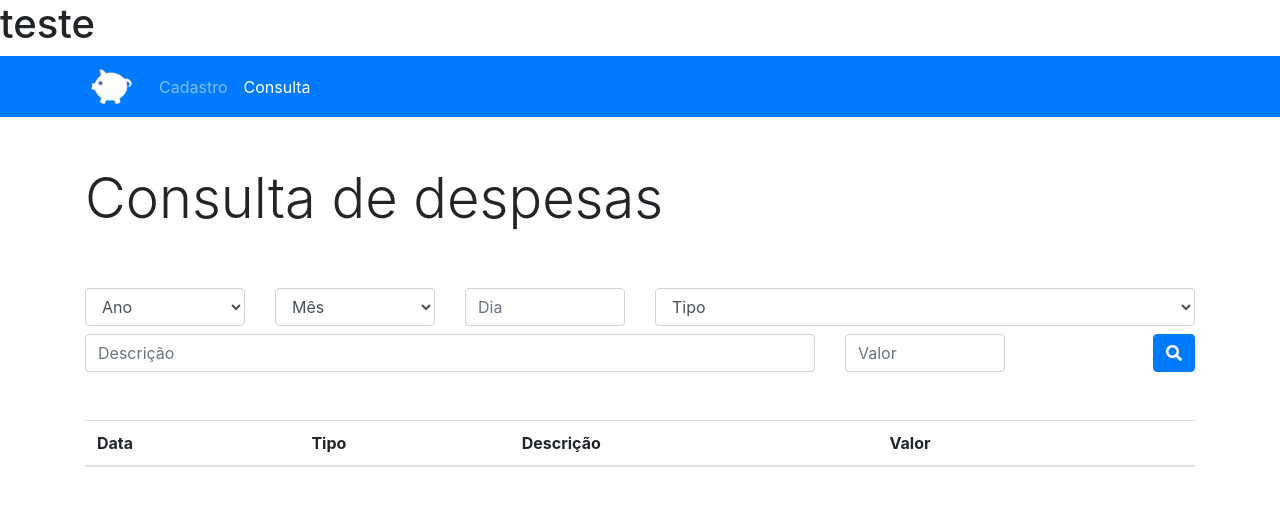
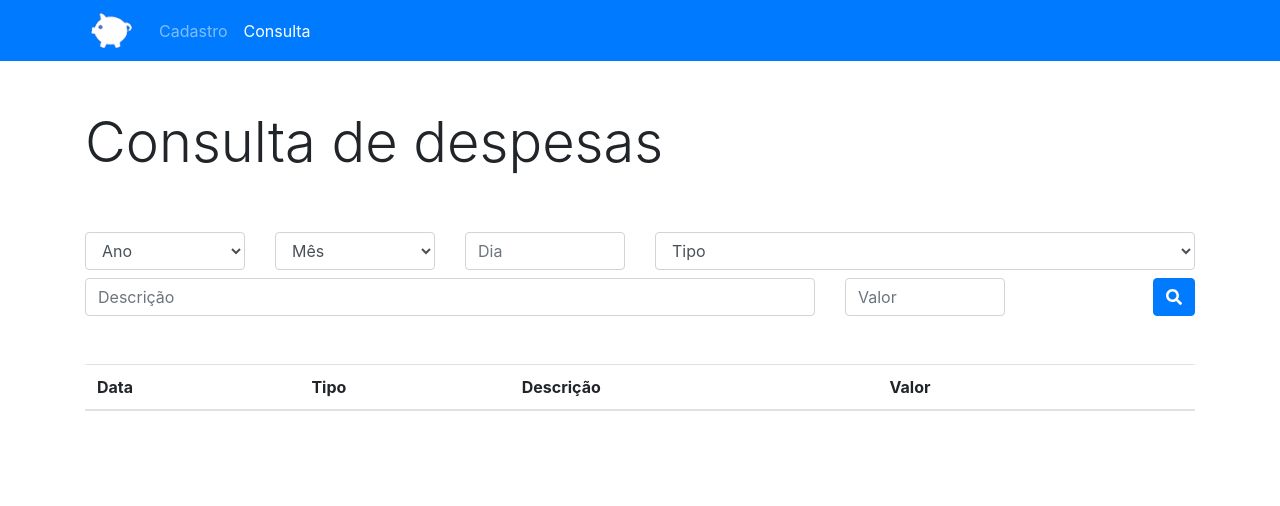
Before and after one commit to JBdevCristian/Finans, a plain HTML site: page consulta.html in a window 1280 px wide. Drawn offline with nearby package versions, Linux system fonts and the light colour scheme.

Commit message:
Projeto Orçamento Pessoal

```diff
--- a/consulta.html
+++ b/consulta.html
@@ -19,9 +19,6 @@
 	</head>
 
   <body onload="carregaListasDespesas()">
-
-   <h1>teste</h1>
-
 
     <nav class="navbar navbar-expand-lg navbar-dark bg-primary mb-5">
       <div class="container">
```
